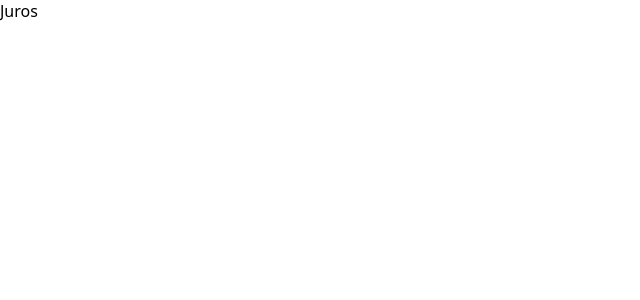
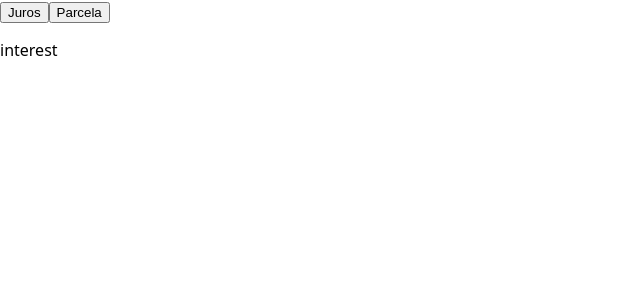
Before and after one commit to diogocampos/juros, a React (Create React App) app: page / in a window 1280 px wide. Shown: the top 300 px of the page, without its empty margins (0-640 px from the left). Built offline with nearby package versions, Linux system fonts and the light colour scheme.

Commit message:
Add mode switching

```diff
--- a/src/components/App.js
+++ b/src/components/App.js
@@ -1,9 +1,28 @@
 import React, { Component } from 'react'
+import { connect } from 'react-redux'
+
+import { actions } from '../state'
 
 class App extends Component {
   render() {
-    return <div className="App">Juros</div>
+    const { mode, switchToInstallmentMode, switchToInterestMode } = this.props
+    return (
+      <div className="App">
+        <nav>
+          <button onClick={switchToInterestMode}>Juros</button>
+          <button onClick={switchToInstallmentMode}>Parcela</button>
+        </nav>
+        <p>{mode}</p>
+      </div>
+    )
   }
 }
 
-export default App
+const mapStateToProps = state => ({
+  mode: state.mode,
+})
+
+export default connect(
+  mapStateToProps,
+  actions
+)(App)
```
